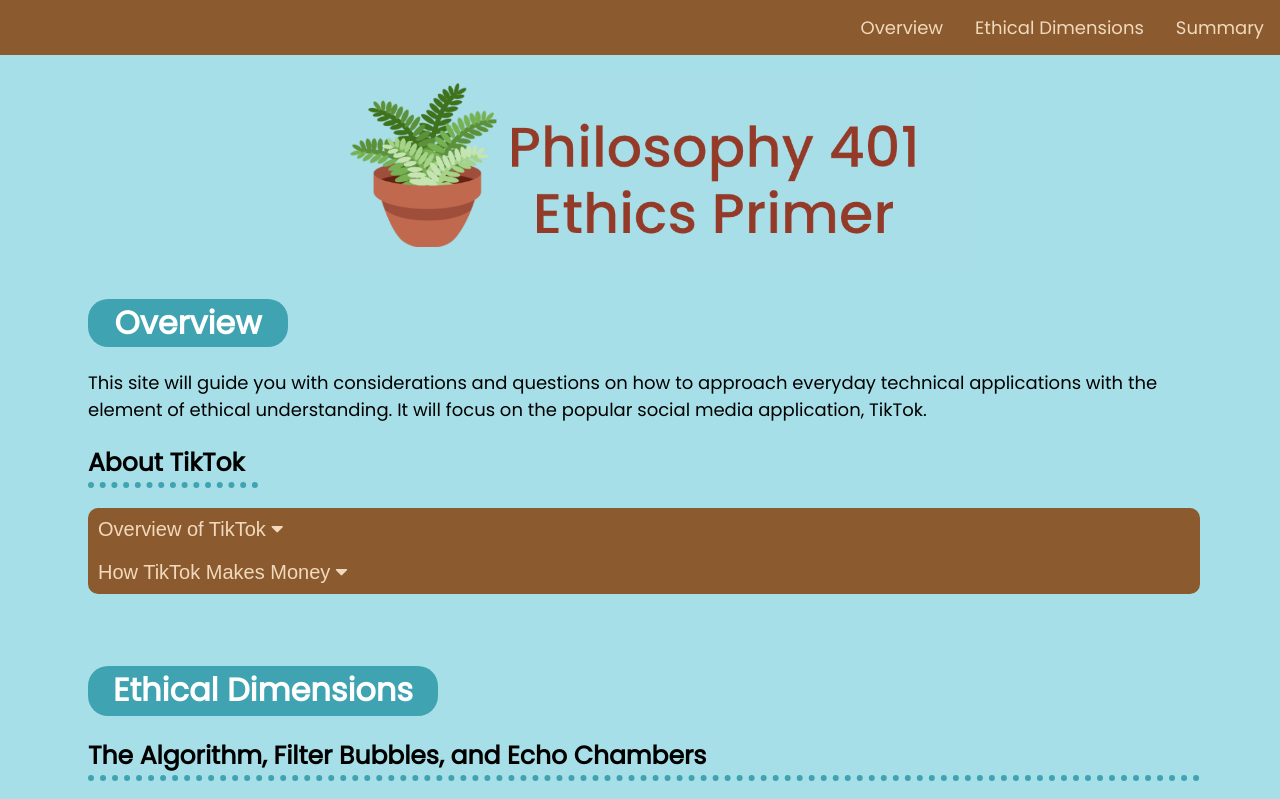
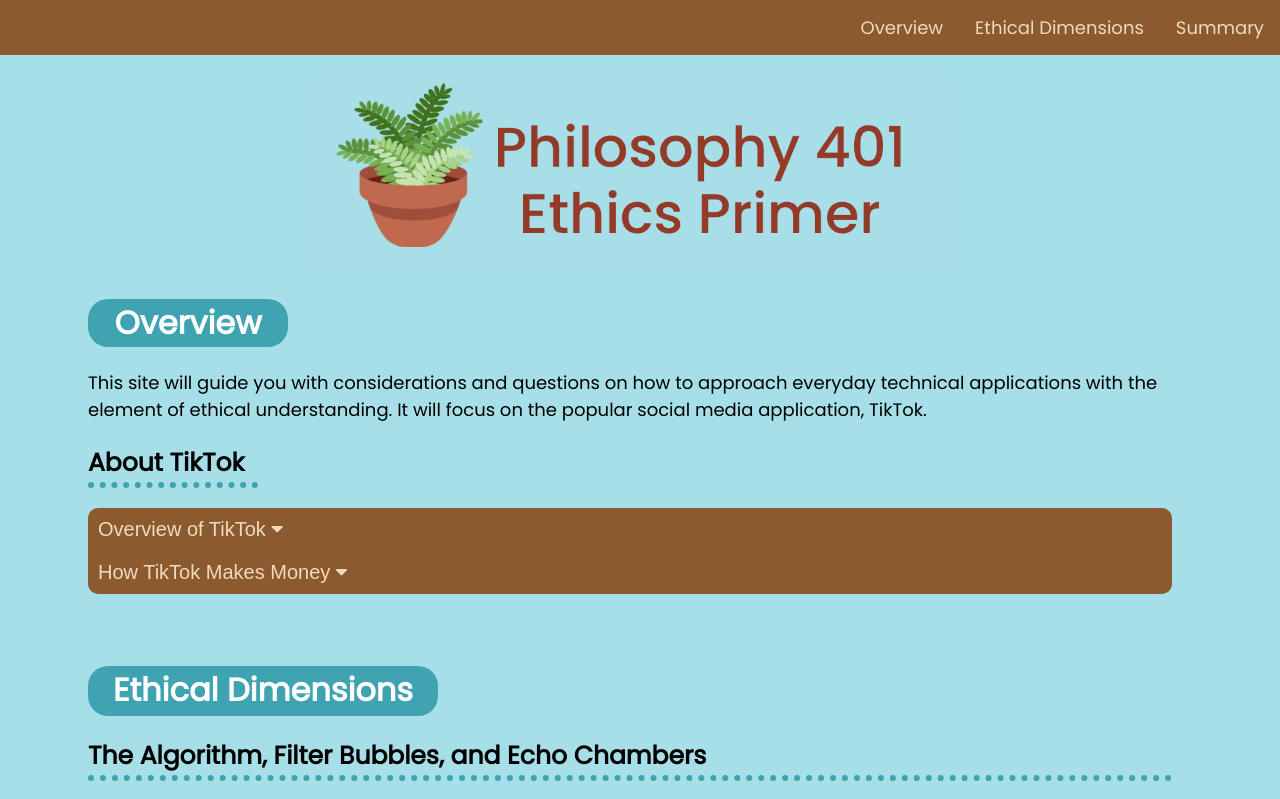
Before and after one commit to kelly-wei/ethics-primer, a plain HTML site: page index.html in a window 1280 px wide. Shown: the top 799 px of the page. Drawn offline with Linux system fonts and the light colour scheme.

Commit message:
plz be the last time

```diff
--- a/index.html
+++ b/index.html
@@ -16,8 +16,6 @@
         <style>
         body{
             font-family: 'Poppins', sans-serif;
-            width: 90vw;
-
         }
         h1 {
             font-weight: bold;
--- a/style.css
+++ b/style.css
@@ -1,6 +1,7 @@
 html, body{
     background-color: #A6DFE8;
     padding-left: 30px;
+    padding-right: 40px;
 }
 
 footer{
```
